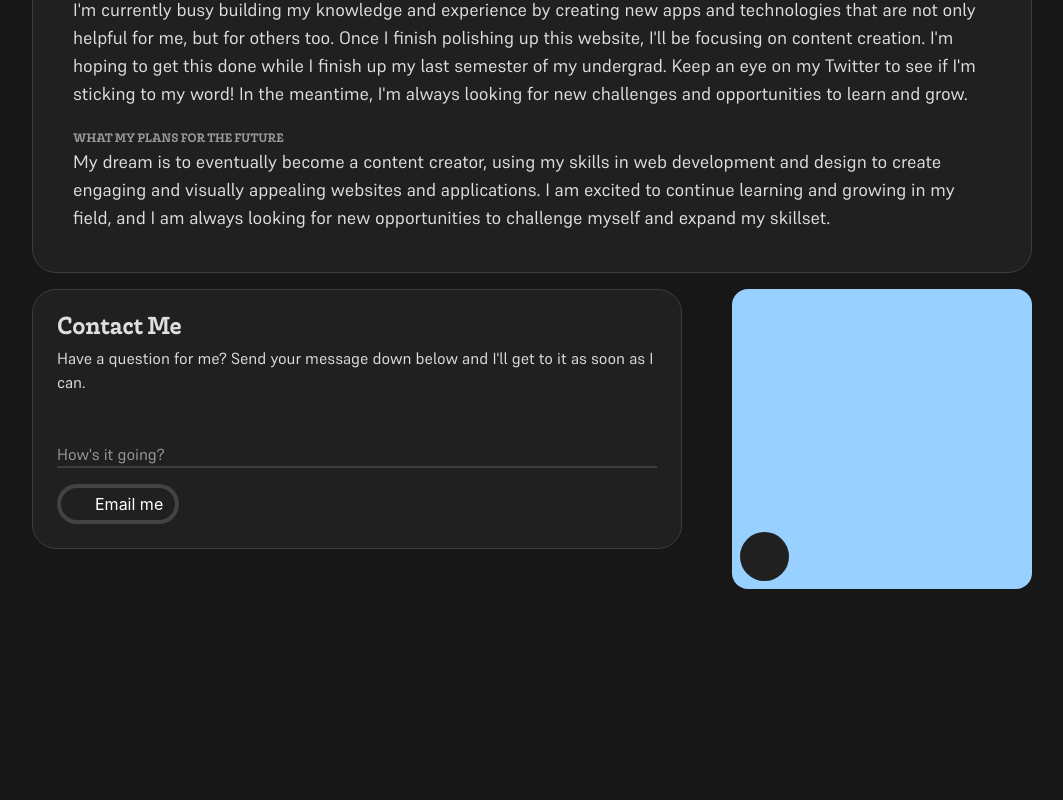
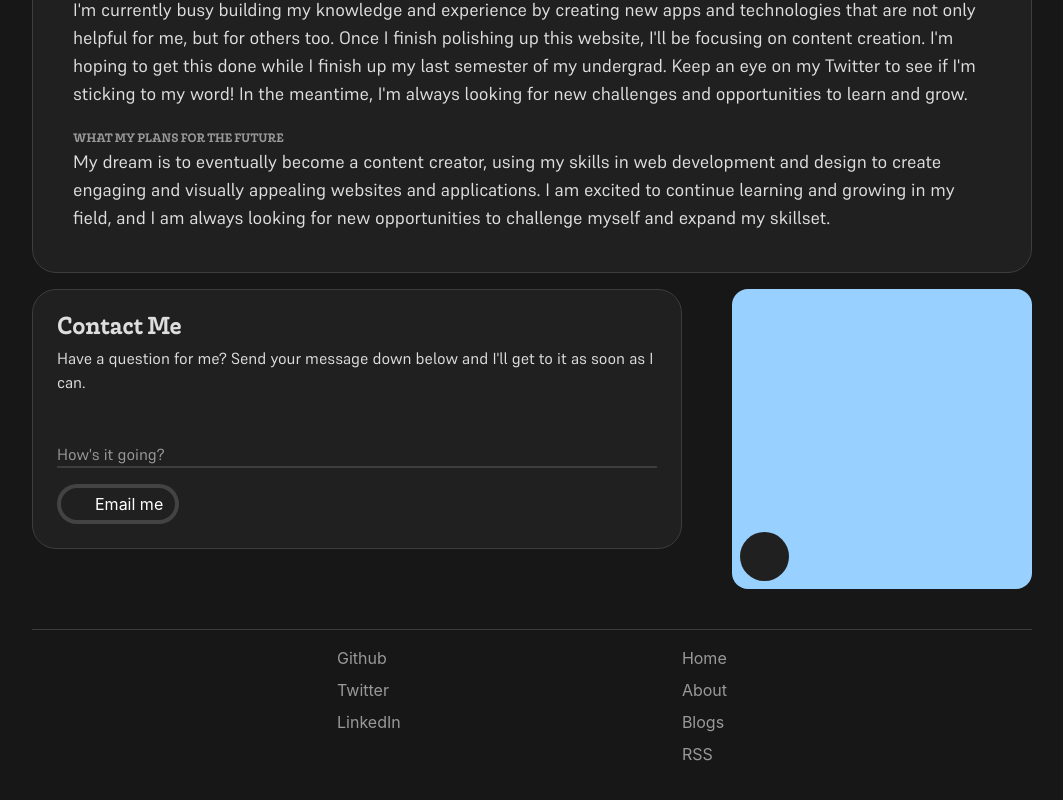
Before and after one commit to arevalolance/dotcom, a Next.js app: page /about in a window 1280 px wide. Shown: the part 514-1314 px from the top of the page, without its empty margins (108-1171 px from the left). Before the commit the page ends 1143 px from the top, so only its background shows below. Built offline with nearby package versions, Linux system fonts and the light colour scheme; some icons are missing.

Commit message:
add Footer

```diff
--- a/components/Container/index.tsx
+++ b/components/Container/index.tsx
@@ -1,3 +1,4 @@
+import Footer from "components/Footer";
 import Navbar from "components/Navbar";
 import { motion } from "framer-motion";
 import Head from "next/head";
@@ -59,6 +60,7 @@ const Container = (props) => {
           {children}
         </motion.div>
       </main>
+      <Footer />
     </>
   );
 };
--- /dev/null
+++ b/components/Footer/index.tsx
@@ -0,0 +1,58 @@
+import Link from "next/link";
+
+const Footer = () => {
+  return (
+    <footer className="mx-auto mb-10 flex w-[390px] flex-col items-center justify-center border-t-[1px] border-border-surface py-4 md:w-[768px] lg:w-[1000px]">
+      <div className="mx-auto flex w-[390px] flex-row justify-between">
+        <div className="flex flex-col gap-2">
+          <Link
+            className="text-md text-text-secondary hover:underline"
+            href={"https://github.com/arevalolance"}
+          >
+            Github
+          </Link>
+          <Link
+            className="text-md text-text-secondary hover:underline"
+            href={"https://twitter.com/arevalolance"}
+          >
+            Twitter
+          </Link>
+          <Link
+            className="text-md text-text-secondary hover:underline"
+            href={"https://www.linkedin.com/in/arevalolance/"}
+          >
+            LinkedIn
+          </Link>
+        </div>
+        <div className="flex flex-col gap-2">
+          <Link
+            className="text-md text-text-secondary hover:underline"
+            href={"https://www.linkedin.com/in/arevalolance/"}
+          >
+            Home
+          </Link>
+          <Link
+            className="text-md text-text-secondary hover:underline"
+            href={"https://www.linkedin.com/in/arevalolance/"}
+          >
+            About
+          </Link>
+          <Link
+            className="text-md text-text-secondary hover:underline"
+            href={"https://www.linkedin.com/in/arevalolance/"}
+          >
+            Blogs
+          </Link>
+          <Link
+            className="text-md text-text-secondary hover:underline"
+            href={"https://www.linkedin.com/in/arevalolance/"}
+          >
+            RSS
+          </Link>
+        </div>
+      </div>
+    </footer>
+  );
+};
+
+export default Footer;
```
